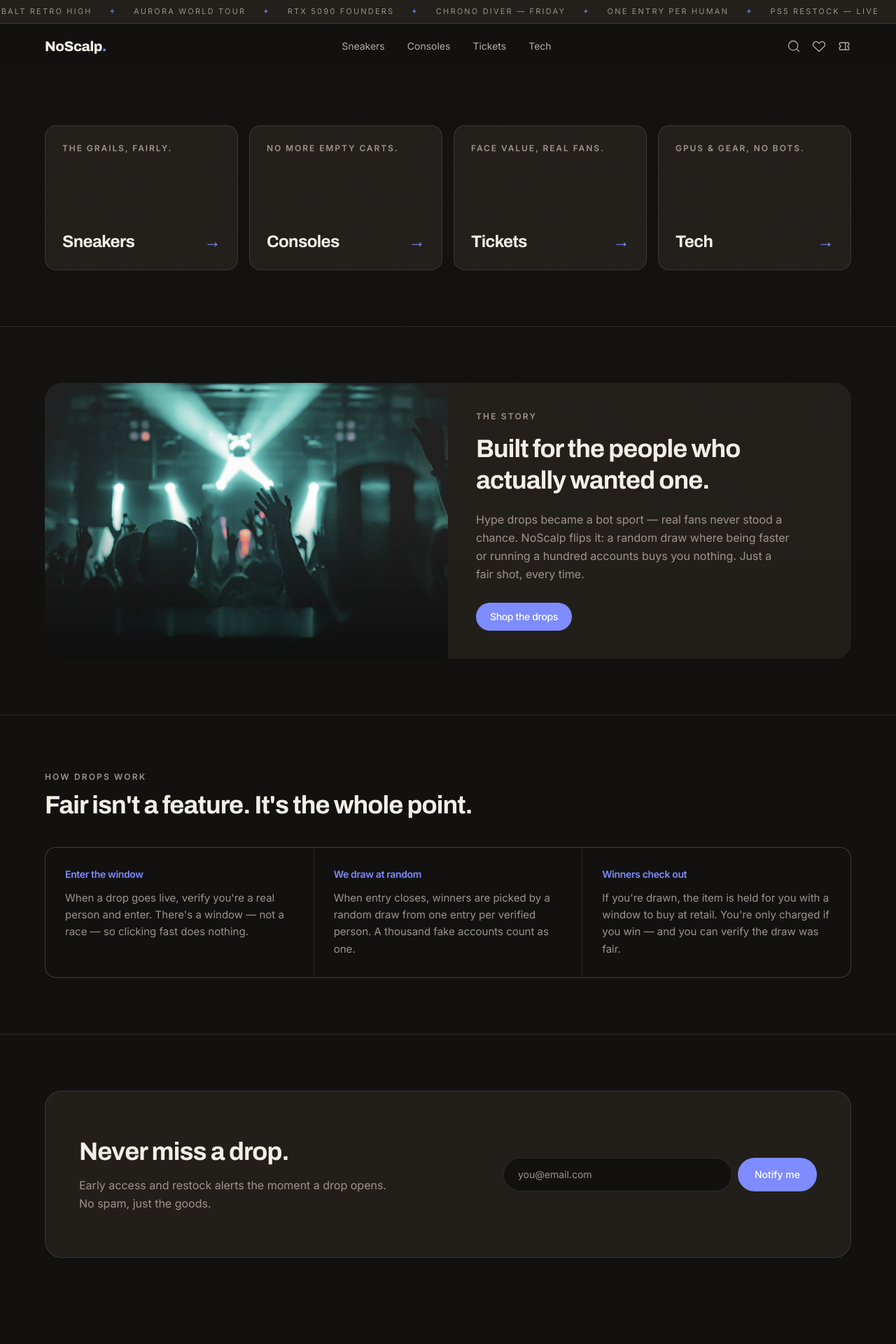
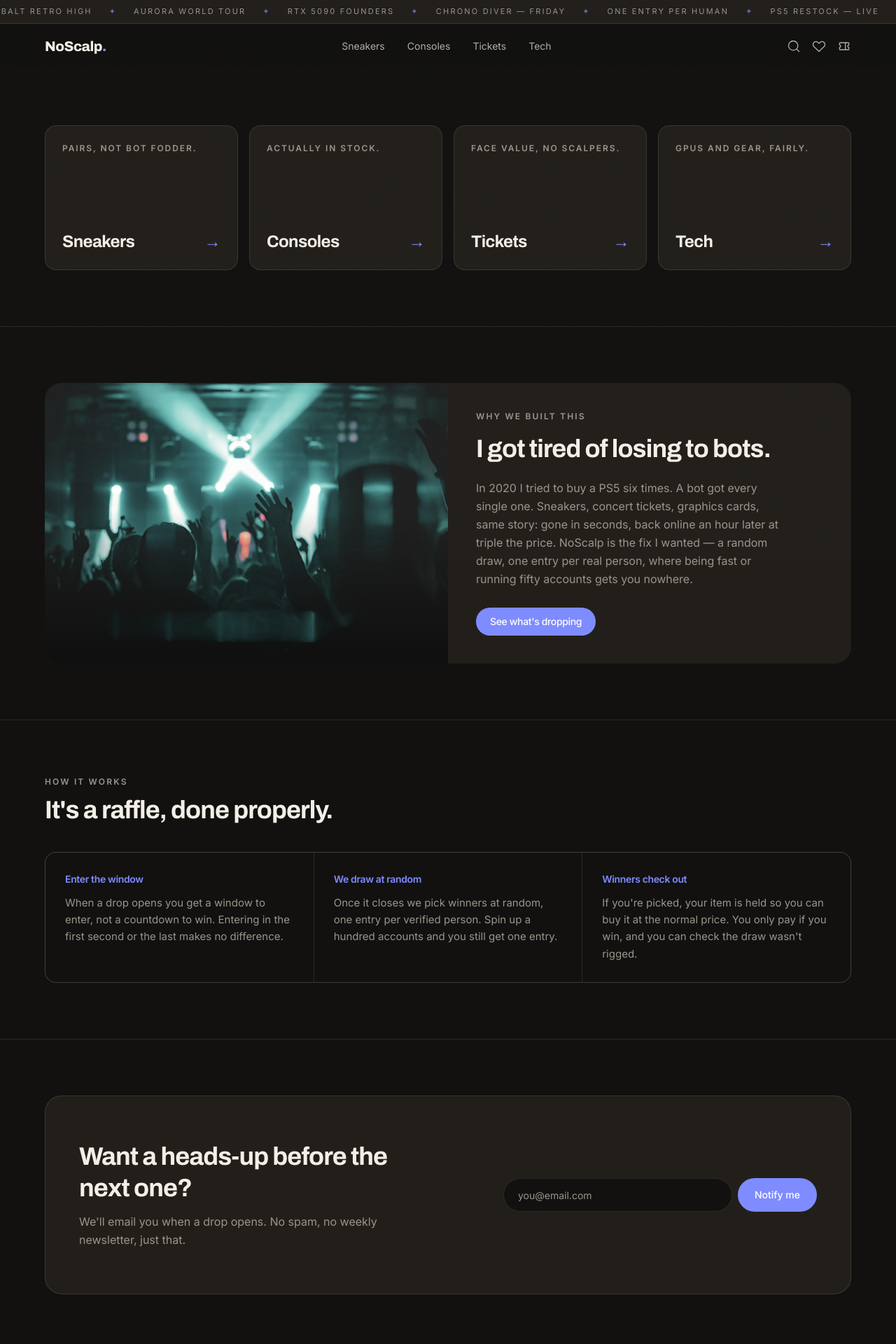
Before and after one commit to Db2203/NoScalp, a Next.js app: page / in a window 1280 px wide. Shown: the top 1920 px of the page at 70% size. Built offline with nearby package versions, Linux system fonts and the light colour scheme; no server answers; the database is empty.

Commit message:
made some content changes

```diff
--- a/app/layout.tsx
+++ b/app/layout.tsx
@@ -29,7 +29,7 @@ const ViewTransition =
 export const metadata: Metadata = {
   title: "NoScalp — Drops, decided fairly",
   description:
-    "Limited drops without the bots. Every release is a fair lottery: one entry per verified person, winners drawn at random, never oversold.",
+    "Limited drops, minus the bots. Every release is a random draw: one entry per real person, winners picked fairly, never oversold.",
 };
 
 export default function RootLayout({
--- a/components/DropExperience.tsx
+++ b/components/DropExperience.tsx
@@ -245,10 +245,9 @@ export function DropExperience({ dropId }: { dropId: string }) {
           <div className="mt-6 rounded-2xl border border-edge bg-card p-5 shadow-[0_1px_2px_rgba(0,0,0,0.04)]">
             {!identity && (
               <div className="space-y-3">
-                <div className="text-sm font-medium">Verify you&apos;re human to enter</div>
+                <div className="text-sm font-medium">Quick check you&apos;re human</div>
                 <p className="text-sm leading-relaxed text-mute">
-                  We&apos;d normally text or email a code — for this demo it auto-verifies. One verified person, one
-                  entry.
+                  Normally we&apos;d text or email a code. For this demo it just works. One person, one entry.
                 </p>
                 <input
                   value={name}
@@ -286,8 +285,8 @@ export function DropExperience({ dropId }: { dropId: string }) {
                       {busy === "enter" ? "Entering…" : "Enter the draw"}
                     </Button>
                     <p className="text-center text-xs leading-relaxed text-mute">
-                      Random draw · one entry per person · speed doesn&apos;t change your odds · only charged if you
-                      win.
+                      It&apos;s a random draw, one entry per person. Entering early doesn&apos;t help, and you only
+                      pay if you win.
                     </p>
                   </div>
                 )}
@@ -297,8 +296,8 @@ export function DropExperience({ dropId }: { dropId: string }) {
                     <div className="rounded-xl border border-ok/25 bg-ok/[0.06] p-4">
                       <div className="font-medium text-ok">You&apos;re in the draw 🎟️</div>
                       <p className="mt-1 text-sm text-mute">
-                        Entry #{shortHash(status.entryId, 6)} · {oddsLine(stats)}. Winners are drawn at random when
-                        entry closes — being early changed nothing.
+                        Entry #{shortHash(status.entryId, 6)} · {oddsLine(stats)}. We draw winners when entry
+                        closes. Sitting here refreshing won&apos;t change a thing.
                       </p>
                     </div>
                     <Button onClick={() => enter(true)} variant="secondary" className="w-full">
--- a/components/chrome.tsx
+++ b/components/chrome.tsx
@@ -146,7 +146,8 @@ export function Footer() {
           <div>
             <Wordmark />
             <p className="mt-4 max-w-xs text-sm leading-relaxed text-mute">
-              Limited drops without the bots. Fair by design — and you can verify it.
+              Limited drops, minus the bots. Pick what you want, enter the draw, check the result
+              yourself.
             </p>
           </div>
           {footerCols.map((col) => (
--- a/components/storefront/Hero.tsx
+++ b/components/storefront/Hero.tsx
@@ -52,8 +52,8 @@ export function Hero({ d }: { d: DropView }) {
             </span>
           </h1>
           <motion.p variants={item} className="mt-6 max-w-md text-lg leading-relaxed text-mute">
-            {d.title} is live. Enter the draw for a fair shot at retail — no bots, no scalpers, no
-            carts gone in four seconds.
+            Every drop here is a random draw. Enter once and your odds match everyone else&apos;s.
+            No refreshing, no bots cutting the line.
           </motion.p>
           <motion.div variants={item} className="mt-8 flex flex-wrap items-center gap-3">
             <Button href={`/drops/${d.id}`} size="lg">
--- a/components/storefront/HowItWorks.tsx
+++ b/components/storefront/HowItWorks.tsx
@@ -3,15 +3,15 @@ import { Container, Kicker } from "./ui";
 const steps = [
   {
     label: "Enter the window",
-    body: "When a drop goes live, verify you're a real person and enter. There's a window — not a race — so clicking fast does nothing.",
+    body: "When a drop opens you get a window to enter, not a countdown to win. Entering in the first second or the last makes no difference.",
   },
   {
     label: "We draw at random",
-    body: "When entry closes, winners are picked by a random draw from one entry per verified person. A thousand fake accounts count as one.",
+    body: "Once it closes we pick winners at random, one entry per verified person. Spin up a hundred accounts and you still get one entry.",
   },
   {
     label: "Winners check out",
-    body: "If you're drawn, the item is held for you with a window to buy at retail. You're only charged if you win — and you can verify the draw was fair.",
+    body: "If you're picked, your item is held so you can buy it at the normal price. You only pay if you win, and you can check the draw wasn't rigged.",
   },
 ];
 
@@ -19,9 +19,9 @@ export function HowItWorks() {
   return (
     <section id="how" className="scroll-mt-24 border-b border-edge">
       <Container className="py-16 sm:py-20">
-        <Kicker>How drops work</Kicker>
+        <Kicker>How it works</Kicker>
         <h2 className="display mt-3 max-w-2xl text-3xl font-bold tracking-tight sm:text-4xl">
-          Fair isn&apos;t a feature. It&apos;s the whole point.
+          It&apos;s a raffle, done properly.
         </h2>
         <div className="mt-10 grid gap-px overflow-hidden rounded-2xl border border-edge bg-edge sm:grid-cols-3">
           {steps.map((s) => (
--- a/components/storefront/Newsletter.tsx
+++ b/components/storefront/Newsletter.tsx
@@ -20,12 +20,12 @@ export function Newsletter() {
           <div className="grid items-center gap-8 lg:grid-cols-2">
             <div>
               <h2 className="display text-3xl font-bold leading-tight tracking-tight sm:text-4xl">
-                {done ? "You're on the list." : "Never miss a drop."}
+                {done ? "You're on the list." : "Want a heads-up before the next one?"}
               </h2>
               <p className="mt-3 max-w-md leading-relaxed text-mute">
                 {done
-                  ? "We'll ping you the moment the next drop opens — and never charge you to enter."
-                  : "Early access and restock alerts the moment a drop opens. No spam, just the goods."}
+                  ? "We'll email you the moment a drop opens. That's the only time you'll hear from us."
+                  : "We'll email you when a drop opens. No spam, no weekly newsletter, just that."}
               </p>
             </div>
             {done ? (
--- a/components/storefront/StoryBand.tsx
+++ b/components/storefront/StoryBand.tsx
@@ -10,18 +10,19 @@ export function StoryBand() {
           <div className="scrim absolute inset-0" />
         </div>
         <div className="flex flex-col justify-center rounded-3xl bg-soft p-10 text-fg lg:rounded-l-none">
-          <Kicker>The story</Kicker>
+          <Kicker>Why we built this</Kicker>
           <h2 className="display mt-4 text-3xl font-bold leading-tight tracking-tight sm:text-4xl">
-            Built for the people who actually wanted one.
+            I got tired of losing to bots.
           </h2>
           <p className="mt-5 max-w-md leading-relaxed text-mute">
-            Hype drops became a bot sport — real fans never stood a chance. NoScalp flips it: a
-            random draw where being faster or running a hundred accounts buys you nothing. Just a
-            fair shot, every time.
+            In 2020 I tried to buy a PS5 six times. A bot got every single one. Sneakers, concert
+            tickets, graphics cards, same story: gone in seconds, back online an hour later at triple
+            the price. NoScalp is the fix I wanted — a random draw, one entry per real person, where
+            being fast or running fifty accounts gets you nowhere.
           </p>
           <div className="mt-7">
-            <Button href="/#drops" variant="accent">
-              Shop the drops
+            <Button href="/shop" variant="accent">
+              See what&apos;s dropping
             </Button>
           </div>
         </div>
--- a/lib/catalog.ts
+++ b/lib/catalog.ts
@@ -58,8 +58,8 @@ export function statusChip(status: string): { tone: "live" | "upcoming" | "close
 }
 
 export const CATEGORIES = [
-  { label: "Sneakers", key: "Sneakers", blurb: "The grails, fairly." },
-  { label: "Consoles", key: "Consoles", blurb: "No more empty carts." },
-  { label: "Tickets", key: "Tickets", blurb: "Face value, real fans." },
-  { label: "Tech", key: "Tech", blurb: "GPUs & gear, no bots." },
+  { label: "Sneakers", key: "Sneakers", blurb: "Pairs, not bot fodder." },
+  { label: "Consoles", key: "Consoles", blurb: "Actually in stock." },
+  { label: "Tickets", key: "Tickets", blurb: "Face value, no scalpers." },
+  { label: "Tech", key: "Tech", blurb: "GPUs and gear, fairly." },
 ];
```
Also changed, not shown: lib/seed.ts (+6 -6 lines).
